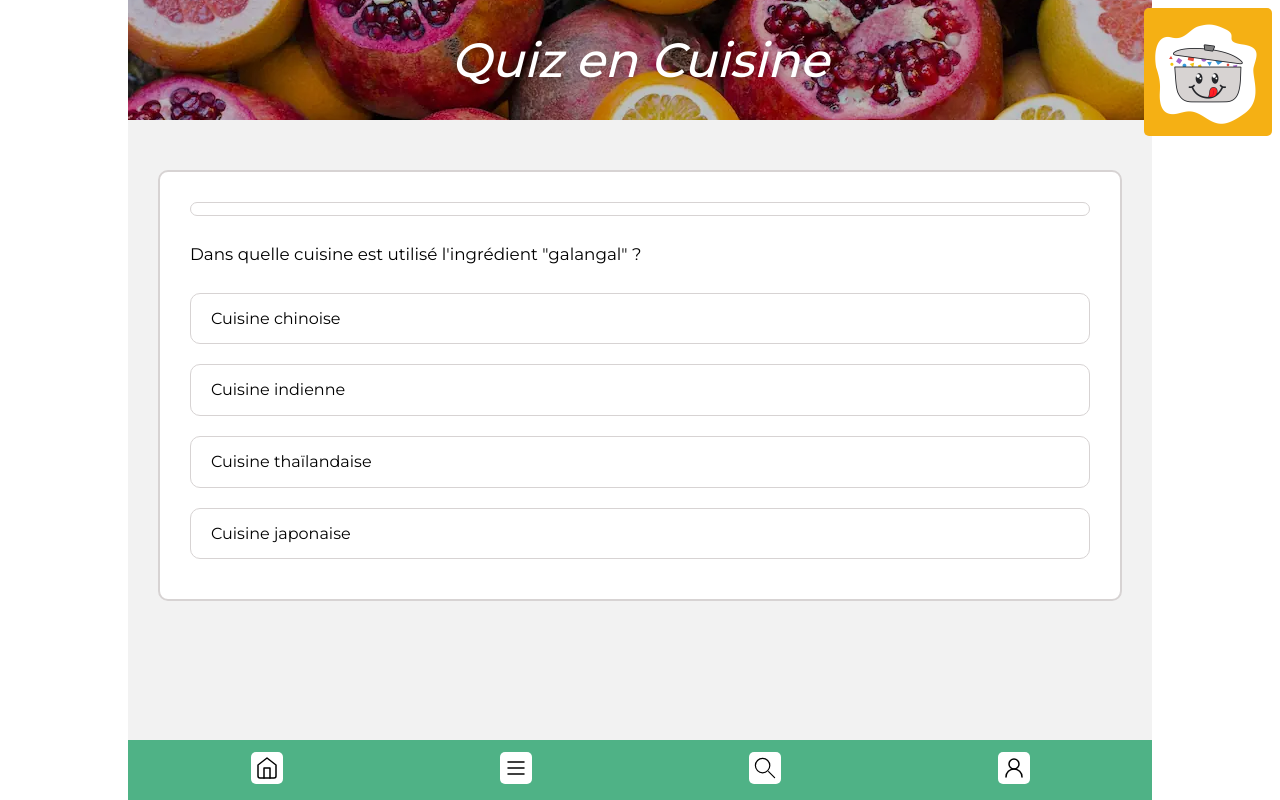
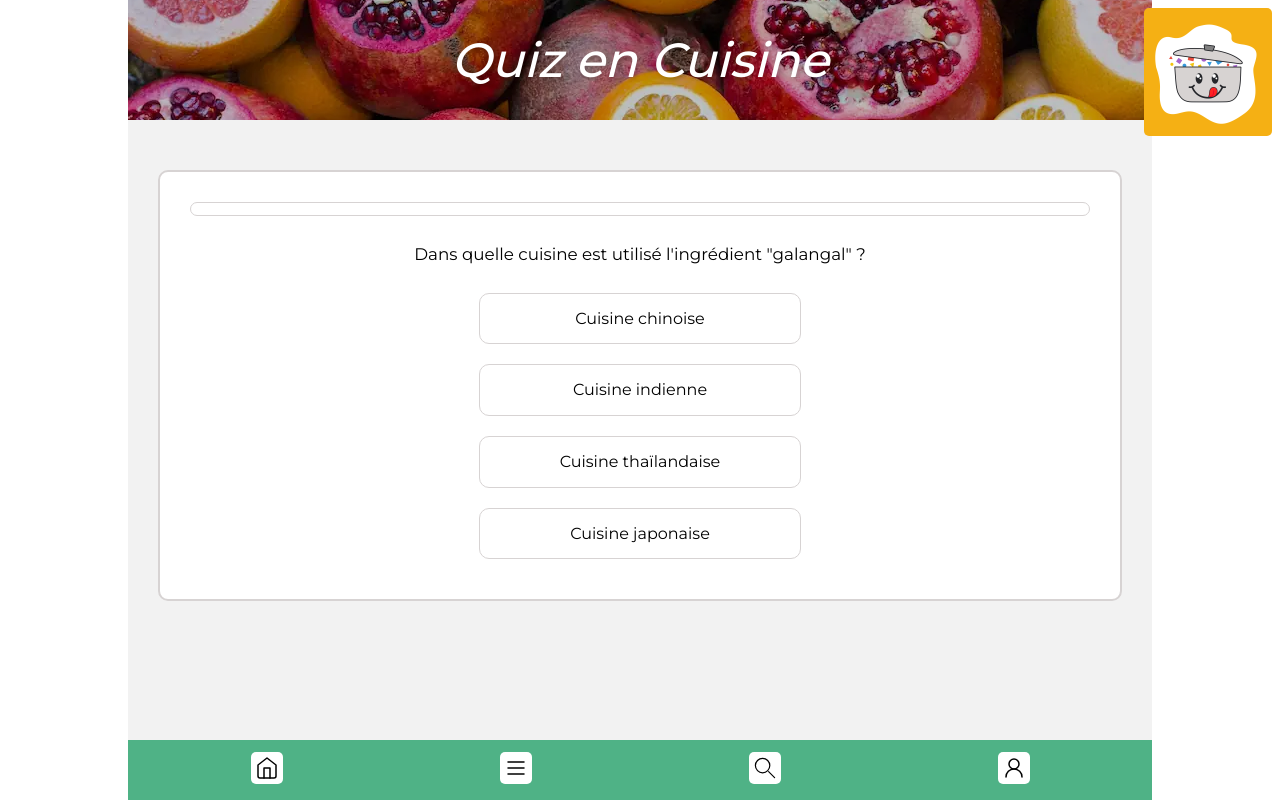
Before and after one commit to Sinematic/CuisineFiesta-F, a React (Vite) app: page /quiz in a window 1280 px wide. Built offline with nearby package versions, Linux system fonts and the light colour scheme; sample sign-in values are in the browser's storage.

Commit message:
fix replay quiz qui propose de nouvelles questions

```diff
--- a/src/components/pages/Quiz.tsx
+++ b/src/components/pages/Quiz.tsx
@@ -38,7 +38,7 @@ function Quiz() {
         const shuffledQuestions = Data.questions.length > 10 ?
             shuffleArray(Data.questions).slice(0,10) : shuffleArray(Data.questions)
         setQuestions(shuffledQuestions)
-    }, [])
+    }, [scoreMessage])
 
     const handleClick = (isCorrect: boolean) => {
         if (isCorrect) setScore(score + 1)
--- a/src/styles/FormElements/Button.css
+++ b/src/styles/FormElements/Button.css
@@ -27,3 +27,10 @@ button {
     width: auto;
     background-color: var(--information);
 }
+
+@media all and (min-width: 1024px) {
+
+    button {
+        cursor: pointer;
+    }
+}
--- a/src/styles/pages/Quiz.css
+++ b/src/styles/pages/Quiz.css
@@ -65,3 +65,33 @@
     padding-inline: 60px;
     border-radius: 10px;
 }
+
+@media all and (min-width: 1024px) {
+
+    .quiz-game {
+        text-align: center;
+    }
+
+    .options-wrapper {
+        margin: auto;
+        width: max-content;
+    }
+
+    .options-wrapper > li {
+        cursor: pointer;
+        padding-inline: 80px !important;
+    }
+
+    .score {
+        font-size: 1.8rem;
+    }
+
+    .score-message {
+        font-size: 1.3rem;
+    }
+
+    .play-again {
+        font-size: 1.1rem;
+        font-weight: normal;
+    }
+}
```
